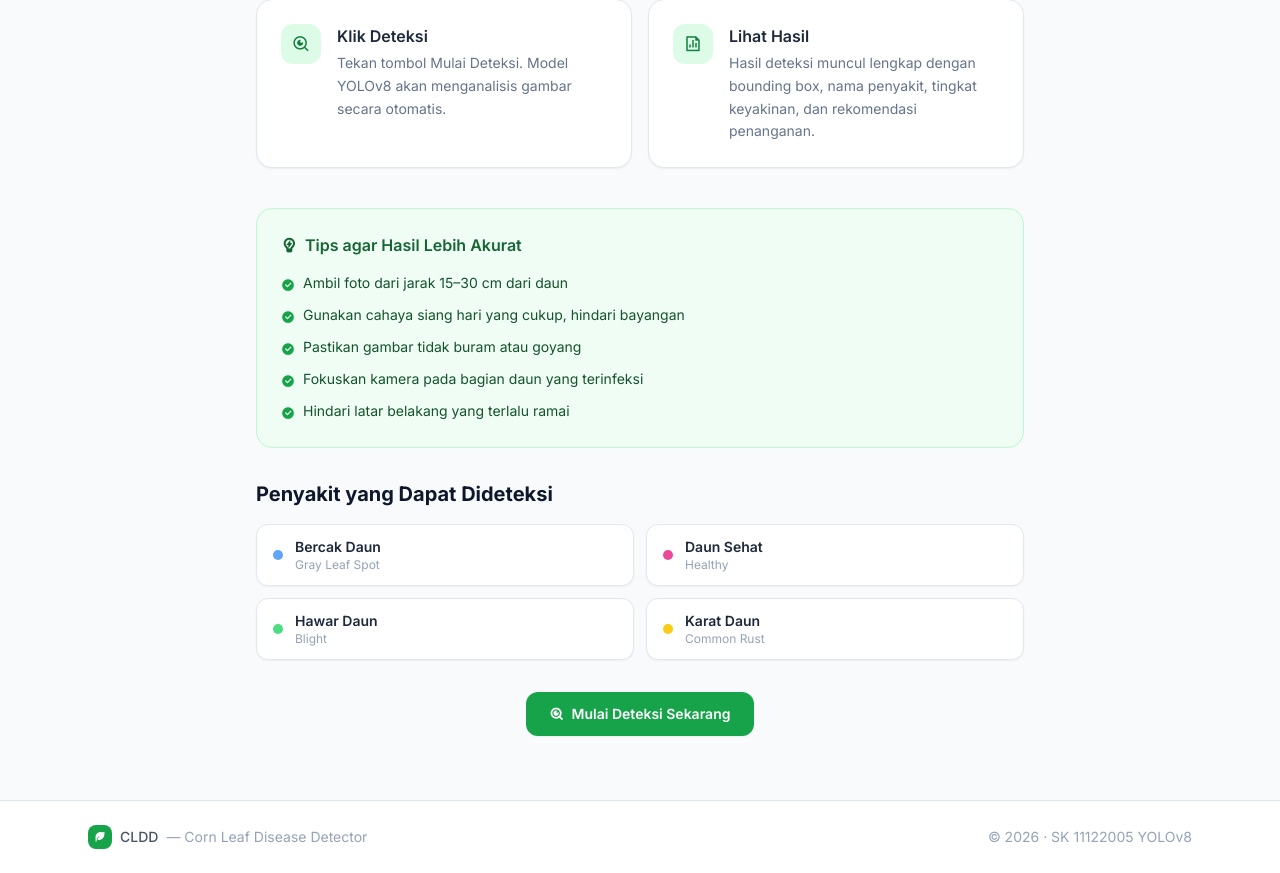
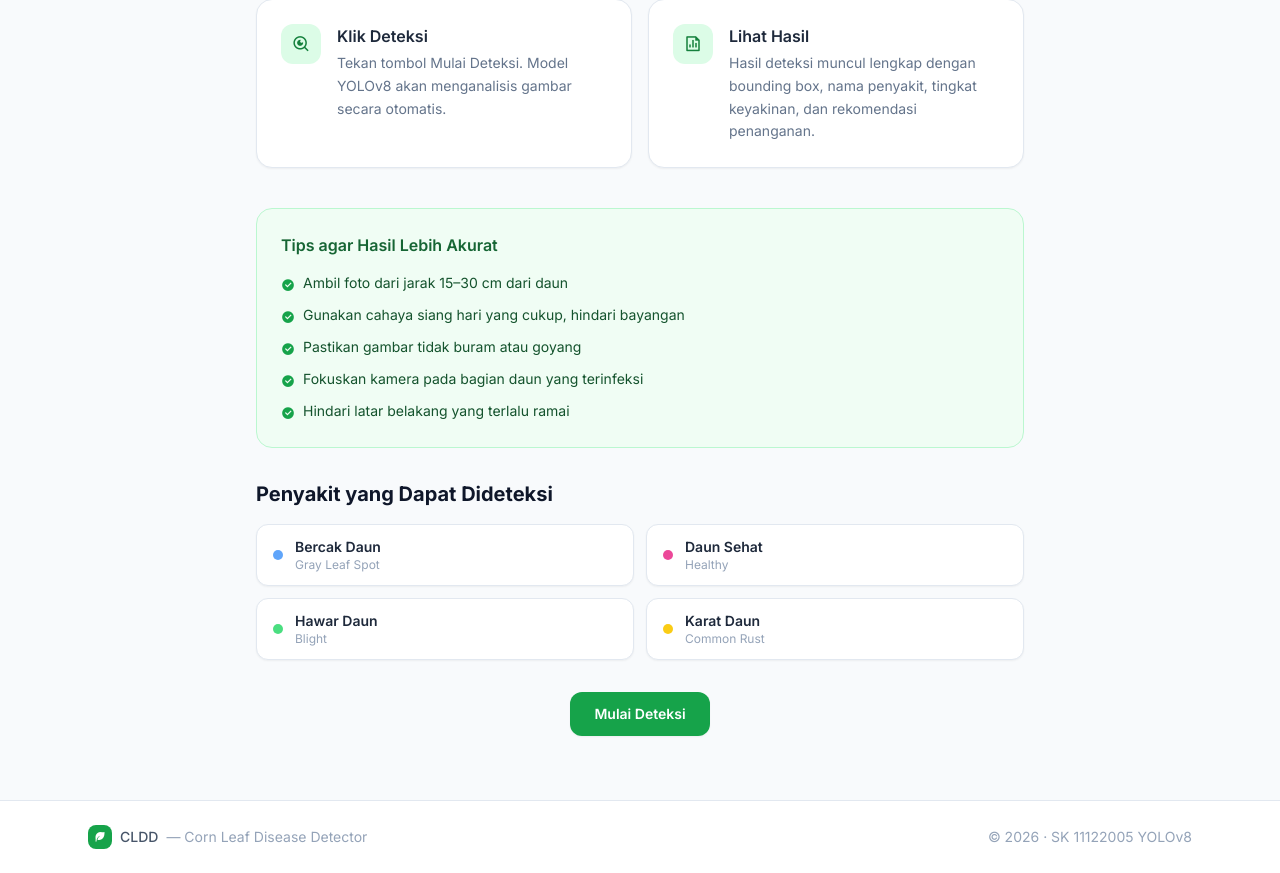
Before and after one commit to pikopikanjai-ux/sk-yolov8, a Flask app: page /cara-deteksi in a window 1280 px wide. Shown: the part 399-1272 px from the top of the page. Run offline with Flask 3, Linux system fonts and the light colour scheme; some libraries are stand-ins or nearby versions.

Commit message:
Update cara_deteksi.html
hapus icon lampu di tips dan persingkat tombol

```diff
--- a/templates/cara_deteksi.html
+++ b/templates/cara_deteksi.html
@@ -35,7 +35,7 @@
   <!-- Tips -->
   <div class="bg-green-50 border border-green-200 rounded-2xl p-6">
     <h3 class="font-semibold text-green-800 mb-4 flex items-center gap-2">
-      <i class="ri-lightbulb-flash-line"></i> Tips agar Hasil Lebih Akurat
+      Tips agar Hasil Lebih Akurat
     </h3>
     <ul class="space-y-2.5">
       {% for tip in [
@@ -83,7 +83,7 @@
     <a href="{{ url_for('index') }}"
        class="inline-flex items-center gap-2 px-6 py-3 bg-green-600 hover:bg-green-700
               text-white font-semibold rounded-xl shadow-sm transition-colors text-sm">
-      <i class="ri-search-eye-line"></i> Mulai Deteksi Sekarang
+      Mulai Deteksi
     </a>
   </div>
 
```
